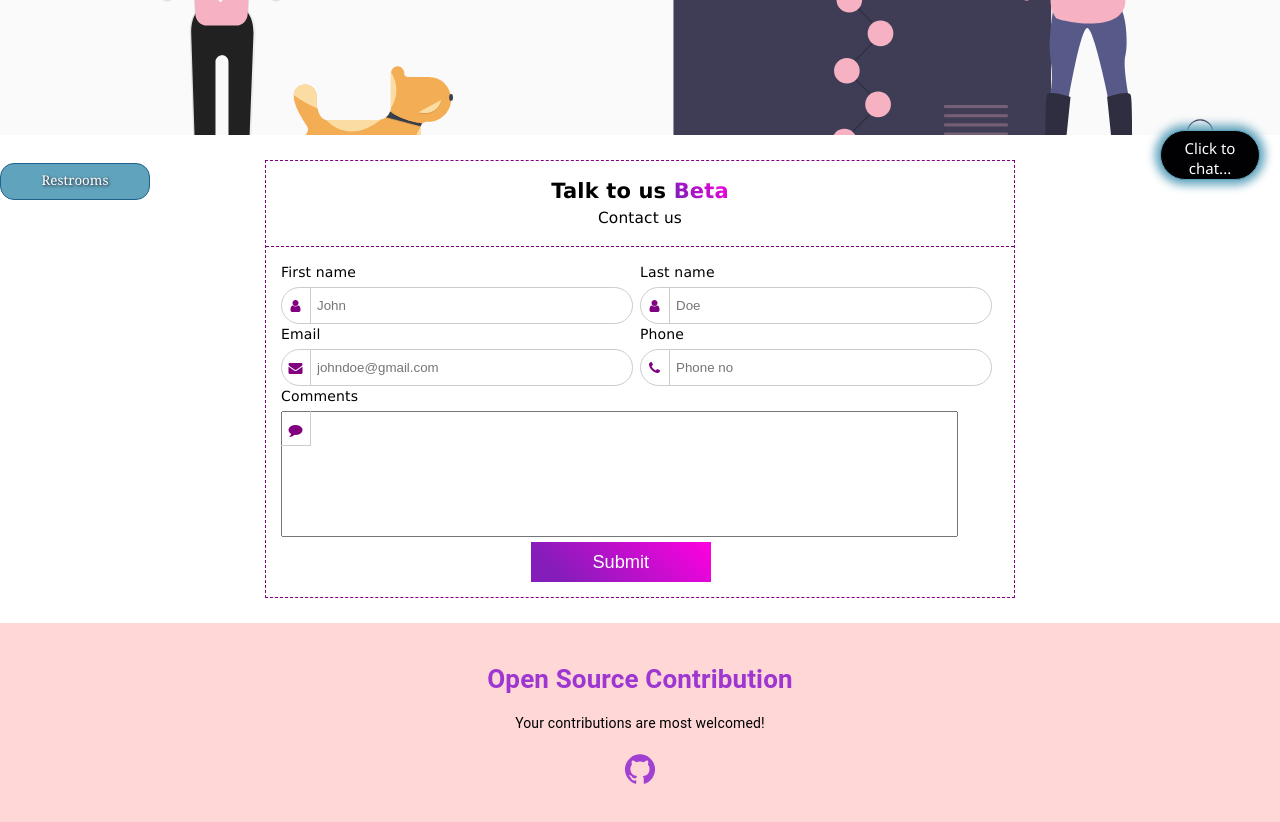
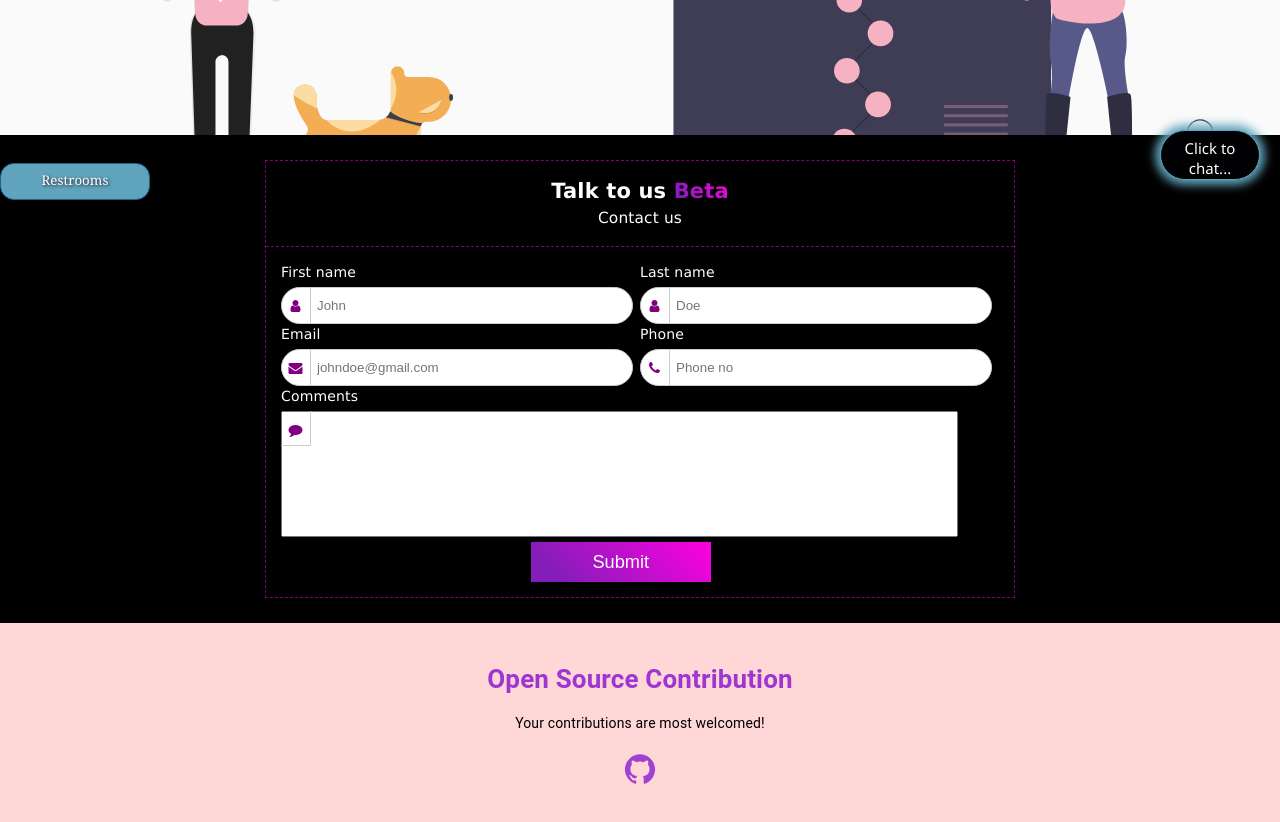
Before and after one commit to Feminine-Divine/periodo, a Next.js app in the folder periodo/: page / in a window 1280 px wide. Shown: the part 600-1422 px from the top of the page. Built offline with nearby package versions, Linux system fonts and the light colour scheme; no server answers; a web font is replaced by a local one.

Commit message:
change_made

```diff
--- a/periodo/components/Footer/ContactUs.module.css
+++ b/periodo/components/Footer/ContactUs.module.css
@@ -1,13 +1,13 @@
 .contactus_body {
 	font-family:Verdana, Geneva, sans-serif;
 	font-size:14px;
-	background:#ffffff;
+	background:#000000;
 
 }
 
 
 .form_wrapper {
-	background:white;
+	background:rgb(0, 0, 0);
 	width:800px;
 	max-width:100%;
 	box-sizing:border-box;
@@ -21,13 +21,13 @@
 	border:1px dashed purple;
 }
 .form_wrapper h2 {
-  color: rgb(0, 0, 0);
+  color: rgb(255, 255, 255);
 	font-size:1.5em;
 	line-height:1.5em;
 	margin:0;
 }
 .input_label {
-  color: rgb(0, 0, 0);
+  color: rgb(255, 255, 255);
  }
 .form_wrapper .title_container {
 	text-align:center;
@@ -36,7 +36,7 @@
 	border-bottom:1px dashed purple;
 }
 .form_wrapper h3 {
-  color: rgb(0, 0, 0);
+  color: rgb(255, 255, 255);
 	font-size:1.1em;
 	font-weight:normal;
 	line-height:1.5em;
```
